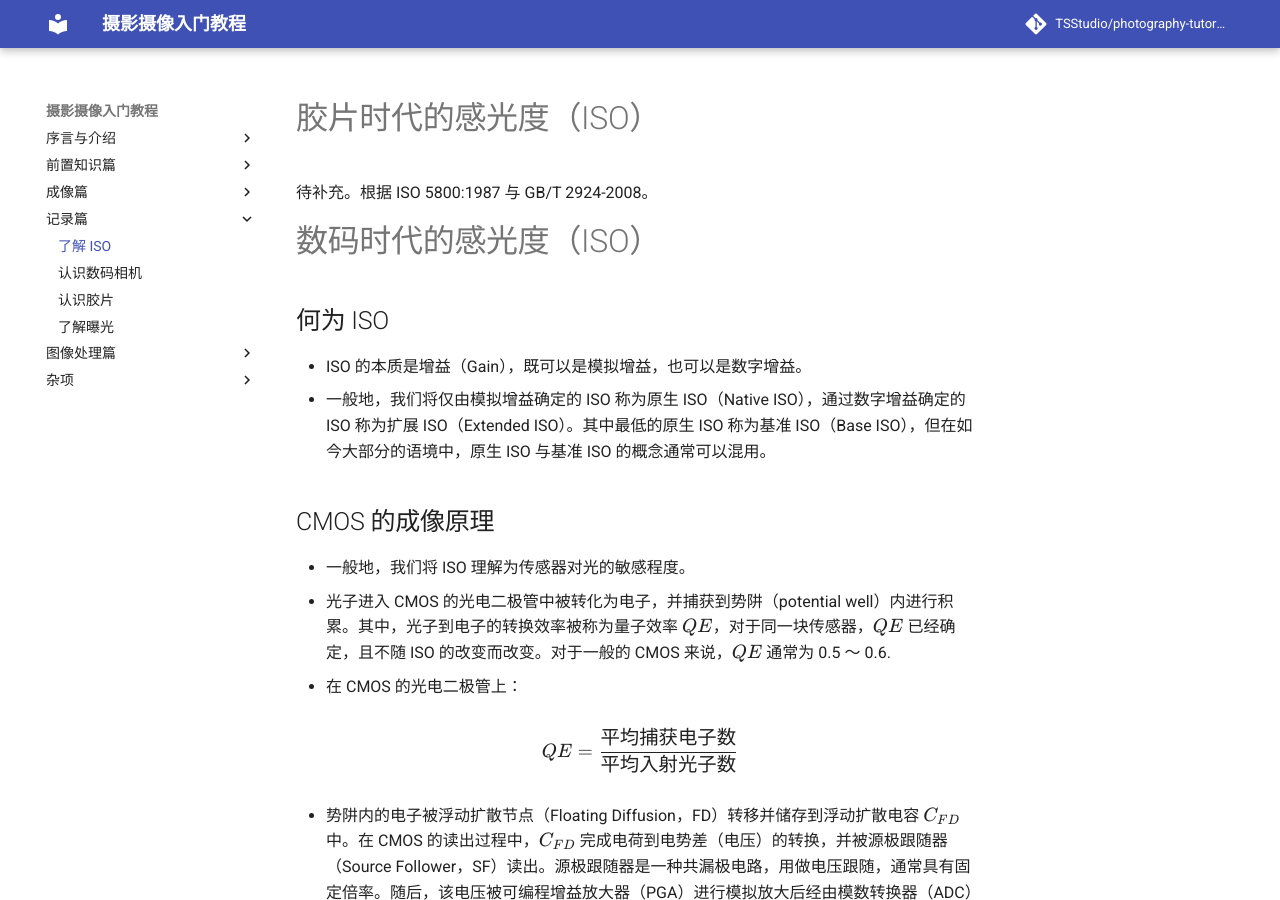
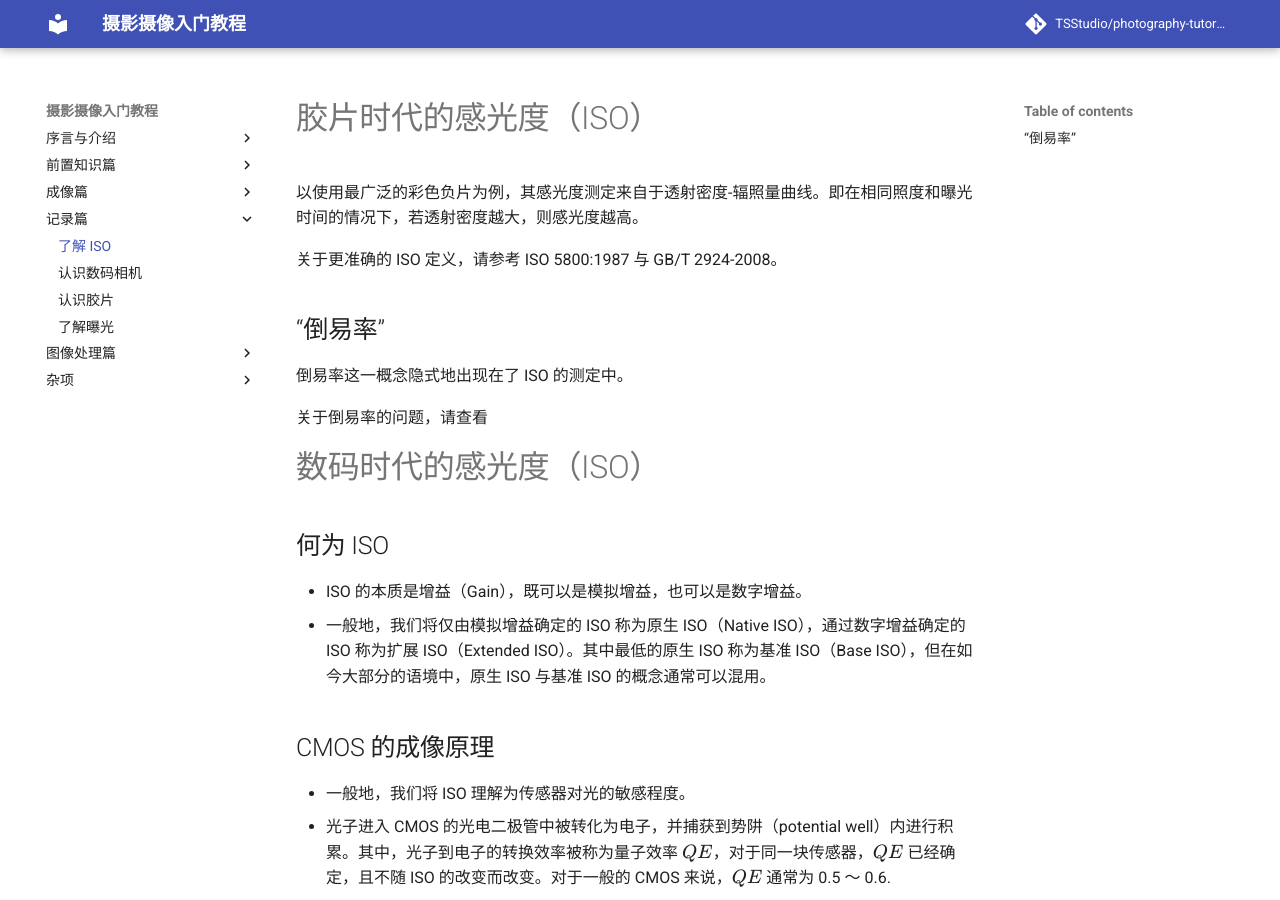
Before and after one commit to troyxun/photography-tutorial, an MkDocs documentation site: the page built from docs/iso.md, in a window 1280 px wide and 900 px high. Built offline with MkDocs 1.6.1 and Material for MkDocs 9.7.7, drawn with Linux system fonts in a browser that asks for light colours; comment, search, counter and statistics services are not loaded.

Commit message:
Update iso, add Reciprocity Law

```diff
--- a/docs/iso.md
+++ b/docs/iso.md
@@ -1,6 +1,15 @@
 # 胶片时代的感光度（ISO）
 
-待补充。根据 ISO 5800:1987 与 GB/T 2924-2008。
+以使用最广泛的彩色负片为例，其感光度测定来自于透射密度-辐照量曲线。即在相同照度和曝光时间的情况下，若透射密度越大，则感光度越高。
+
+关于更准确的 ISO 定义，请参考 ISO 5800:1987 与 GB/T 2924-2008。
+
+## “倒易率”
+
+倒易率这一概念隐式地出现在了 ISO 的测定中。
+
+关于倒易率的问题，请查看
+
 
 # 数码时代的感光度（ISO）
 
```
Also changed, not shown: docs/exposure.md (+8 -0 lines).
